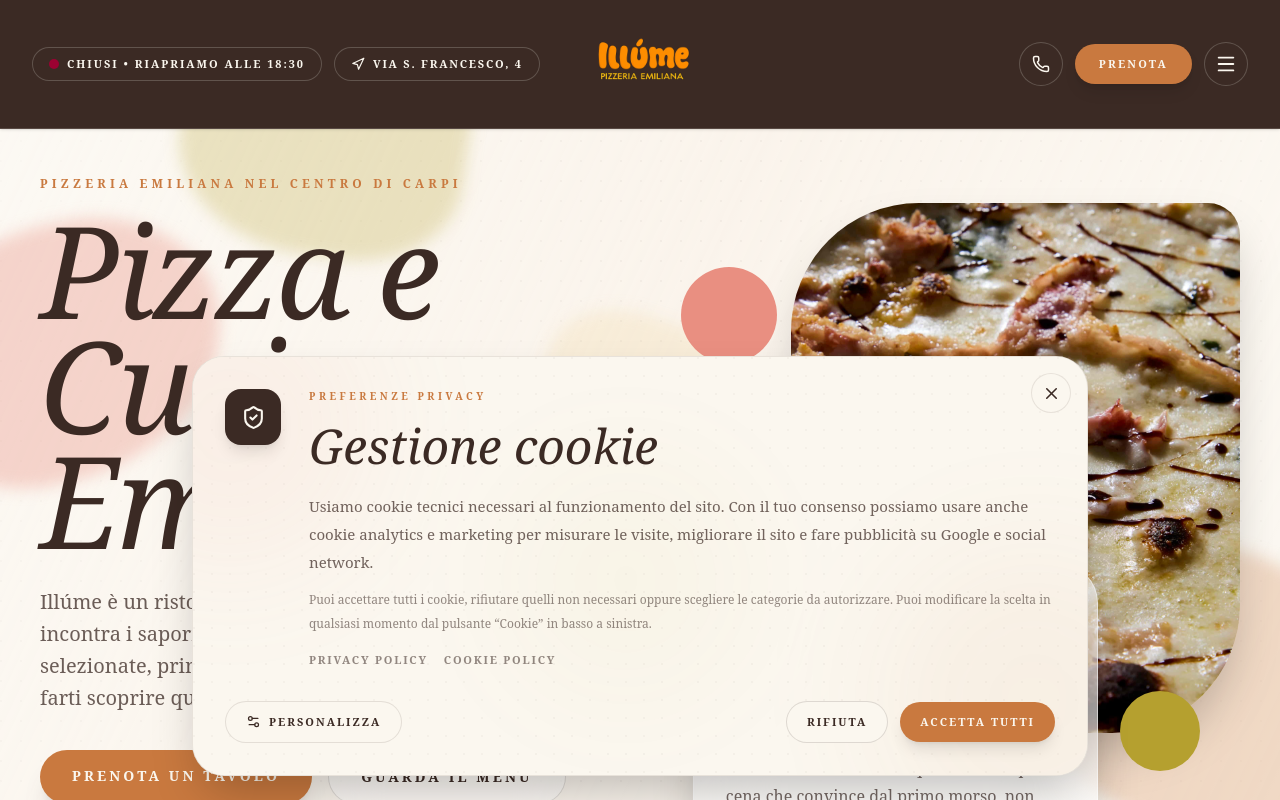
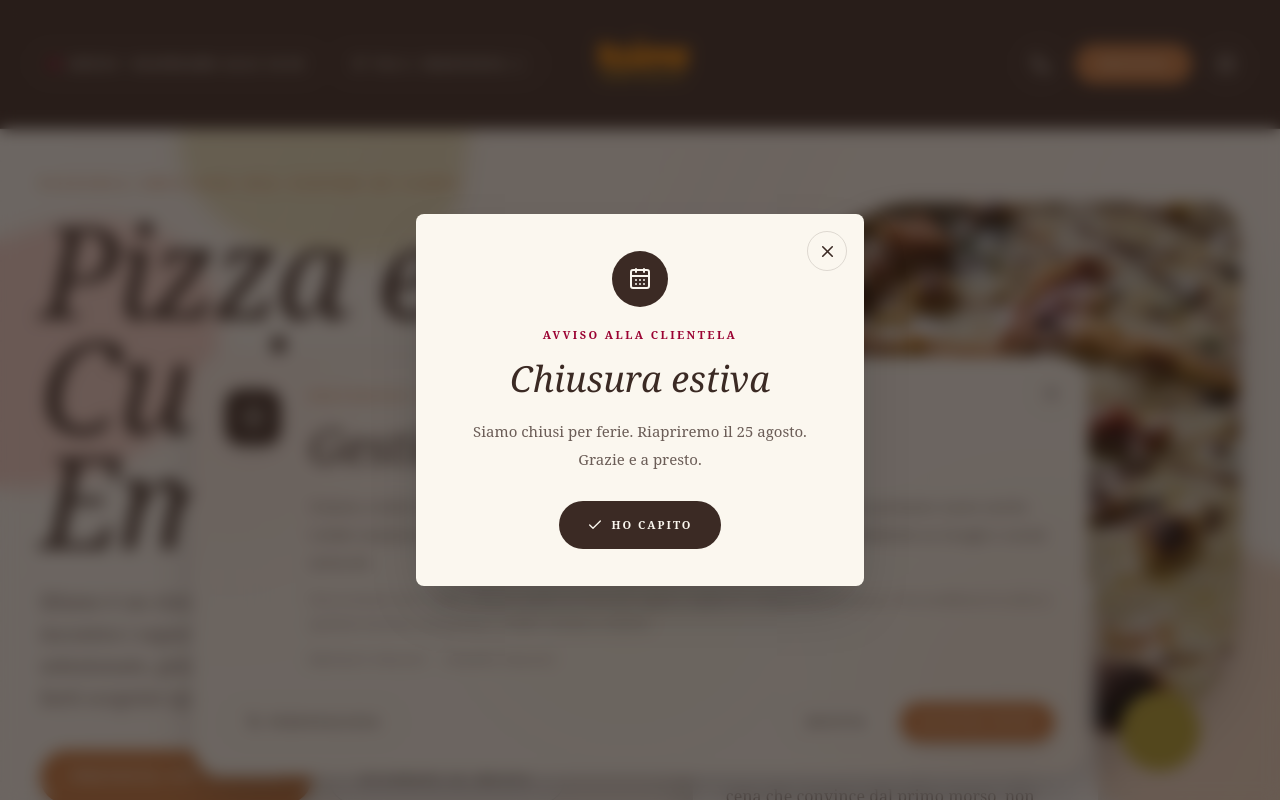
Before and after one commit to thinhdutong00/illume-cucina, a Next.js app: page / in a window 1280 px wide. Shown: the top 800 px of the page. Built offline with nearby package versions, Linux system fonts and the light colour scheme.

Commit message:
Aggiungi avviso chiusura estiva

```diff
--- /dev/null
+++ b/app/components/VacationNotice.tsx
@@ -0,0 +1,83 @@
+"use client";
+
+import { useEffect, useState } from "react";
+import { CalendarDays, Check, X } from "lucide-react";
+
+const NOTICE_KEY = "illume_vacation_notice_2026";
+const NOTICE_VERSION = "august-25";
+const REOPENING_DATE = new Date("2026-08-25T00:00:00+02:00").getTime();
+
+export default function VacationNotice() {
+  const [isVisible, setIsVisible] = useState(false);
+
+  useEffect(() => {
+    const timer = window.setTimeout(() => {
+      const hasSeenNotice = localStorage.getItem(NOTICE_KEY) === NOTICE_VERSION;
+
+      if (!hasSeenNotice && Date.now() < REOPENING_DATE) {
+        setIsVisible(true);
+      }
+    }, 0);
+
+    return () => window.clearTimeout(timer);
+  }, []);
+
+  const closeNotice = () => {
+    localStorage.setItem(NOTICE_KEY, NOTICE_VERSION);
+    setIsVisible(false);
+  };
+
+  if (!isVisible) return null;
+
+  return (
+    <div
+      className="fixed inset-0 z-[4000] flex items-center justify-center bg-[#1f1714]/65 px-4 py-8 backdrop-blur-sm"
+      role="dialog"
+      aria-modal="true"
+      aria-labelledby="vacation-notice-title"
+      aria-describedby="vacation-notice-description"
+    >
+      <div className="relative w-full max-w-md overflow-hidden rounded-lg border border-[#fbf7ef]/20 bg-[#fbf7ef] p-7 text-center text-[#3b2a24] shadow-2xl md:p-9">
+        <button
+          type="button"
+          onClick={closeNotice}
+          aria-label="Chiudi avviso"
+          className="absolute right-4 top-4 flex h-10 w-10 items-center justify-center rounded-full border border-[#3b2a24]/15 transition hover:bg-[#3b2a24]/5 focus-visible:outline-none focus-visible:ring-2 focus-visible:ring-[#9b0232] focus-visible:ring-offset-2"
+        >
+          <X size={19} />
+        </button>
+
+        <div className="mx-auto flex h-14 w-14 items-center justify-center rounded-full bg-[#3b2a24] text-[#fbf7ef]">
+          <CalendarDays size={24} aria-hidden="true" />
+        </div>
+
+        <p className="mt-5 text-[11px] font-black uppercase tracking-[0.22em] text-[#9b0232]">
+          Avviso alla clientela
+        </p>
+
+        <h2
+          id="vacation-notice-title"
+          className="mt-3 font-serif text-3xl italic leading-tight md:text-4xl"
+        >
+          Chiusura estiva
+        </h2>
+
+        <p
+          id="vacation-notice-description"
+          className="mx-auto mt-4 max-w-sm text-[15px] leading-7 text-[#3b2a24]/75"
+        >
+          Siamo chiusi per ferie. Riapriremo il 25 agosto. Grazie e a presto.
+        </p>
+
+        <button
+          type="button"
+          onClick={closeNotice}
+          className="mt-7 inline-flex min-h-12 items-center justify-center gap-2 rounded-full bg-[#3b2a24] px-7 py-3 text-[11px] font-black uppercase tracking-[0.18em] text-[#fbf7ef] transition hover:bg-[#9b0232] focus-visible:outline-none focus-visible:ring-2 focus-visible:ring-[#9b0232] focus-visible:ring-offset-2"
+        >
+          <Check size={16} aria-hidden="true" />
+          Ho capito
+        </button>
+      </div>
+    </div>
+  );
+}
--- a/app/layout.tsx
+++ b/app/layout.tsx
@@ -1,6 +1,7 @@
 import type { Metadata, Viewport } from "next";
 import "./globals.css";
 import CookieBanner from "./components/CookieBanner";
+import VacationNotice from "./components/VacationNotice";
 
 export const viewport: Viewport = {
   themeColor: "#3b2a24",
@@ -20,6 +21,7 @@ export default function RootLayout({
     <html lang="it">
       <body>
         {children}
+        <VacationNotice />
         <CookieBanner />
       </body>
     </html>
```
